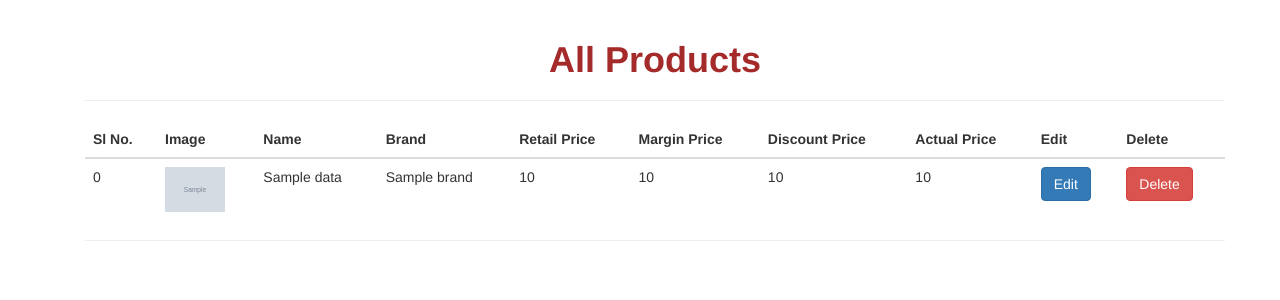
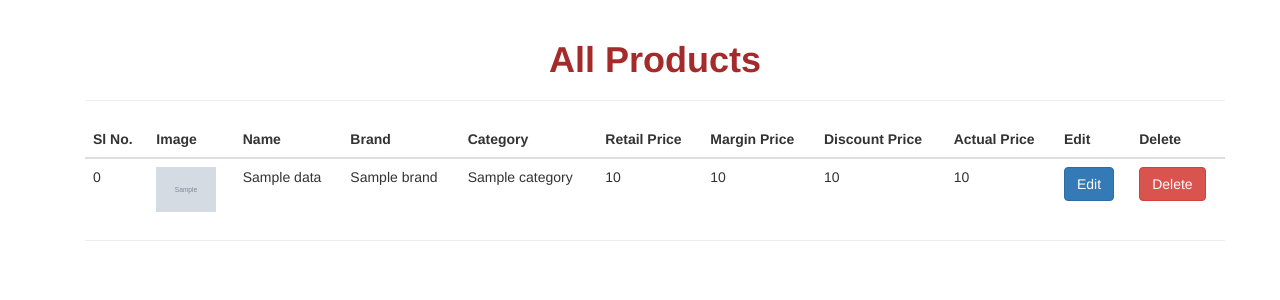
Before and after one commit to officialfavshops/favshops1, a Django app: template templates/admin_page.html in a window 1280 px wide. Shown: the part 52-352 px from the top of the page. Run offline with Django 3.2, Linux system fonts and the light colour scheme; the template is opened without the code that fills it: most values are stand-ins (such as "Sample title", 1, 10 or a date in 2020); grey boxes marked "Sample" are stand-in pictures; parts of the project's set-up code (start-up, migrations or seed data) failed here and were passed over; some libraries are stand-ins or nearby versions.

```diff
--- a/templates/admin_page.html
+++ b/templates/admin_page.html
@@ -66,6 +66,7 @@
                         <th scope="col">Image</th>
                         <th scope="col">Name</th>
                         <th scope="col">Brand</th>
+                        <th scope="col">Category</th>
                         <th scope="col">Retail Price</th>
                         <th scope="col">Margin Price</th>
                         <th scope="col">Discount Price</th>
@@ -81,6 +82,7 @@
                         <td><img src="{{data.image.url}}" height="60" width="60" class="img-responsive"></td>
                         <td>{{data.name}}</td>
                         <td>{{data.brand}}</td>
+                        <td>{{data.category}}</td>
                         <td>{{data.retail_price}}</td>
                         <td>{{data.margin_price}}</td>
                         <td>{{data.discount_price}}</td>
```
